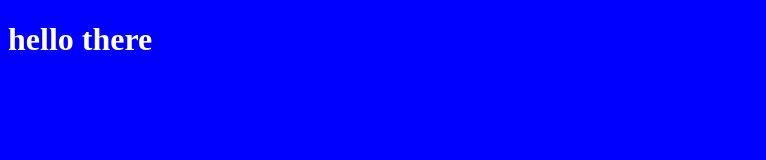
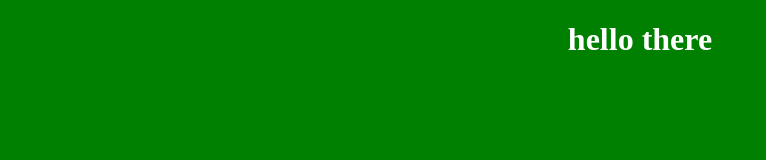
Before and after one commit to gozweb/testing-git, a plain HTML site: page index.html in a window 1280 px wide. Shown: the whole page, without its empty margins (0-766 px from the left). Drawn offline with Linux system fonts and the light colour scheme.

Commit message:
background changed to  green

```diff
--- a/main.css
+++ b/main.css
@@ -1,4 +1,7 @@
 body {
-  background: blue;
+  background: green;
+}
+h1 {
   color: white;
+  text-align: center;
 }
```
